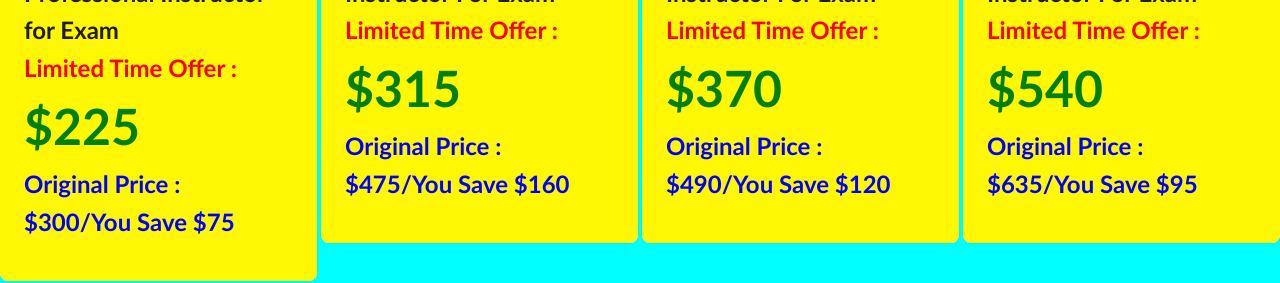
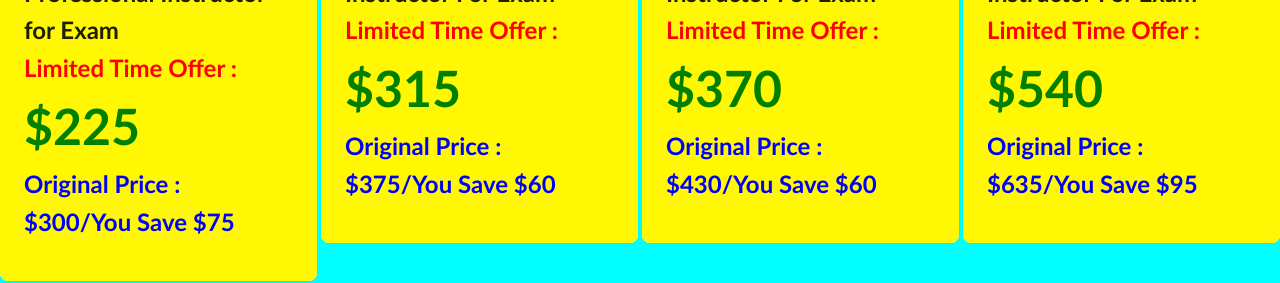
Before and after one commit to MKHLink/hawaii_driving_website, a React (Create React App) app: page / in a window 1280 px wide. Shown: the part 860-1143 px from the top of the page. Built offline with nearby package versions, Linux system fonts and the light colour scheme.

Commit message:
price adjustments

```diff
--- a/src/components/DriverPackages/index.js
+++ b/src/components/DriverPackages/index.js
@@ -28,7 +28,7 @@ function DirverPackages(){
             Instructor For Exam<br/>
             <span style={{color:'red'}}>Limited Time Offer :</span><br/>
             <span style={{color:'green', fontSize:50}}>$315</span><br/>
-            <span style={{color: 'blue'}}>Original Price : $475/You Save $160</span><br/>
+            <span style={{color: 'blue'}}>Original Price : $375/You Save $60</span><br/>
           </p>
         </Card>
 
@@ -42,7 +42,7 @@ function DirverPackages(){
             Instructor For Exam<br/>
             <span style={{color:'red'}}>Limited Time Offer :</span><br/>
             <span style={{color:'green', fontSize:50}}>$370</span><br/>
-            <span style={{color: 'blue'}}>Original Price : $490/You Save $120</span><br/>
+            <span style={{color: 'blue'}}>Original Price : $430/You Save $60</span><br/>
           </p>
         </Card>
         </Col>
```
